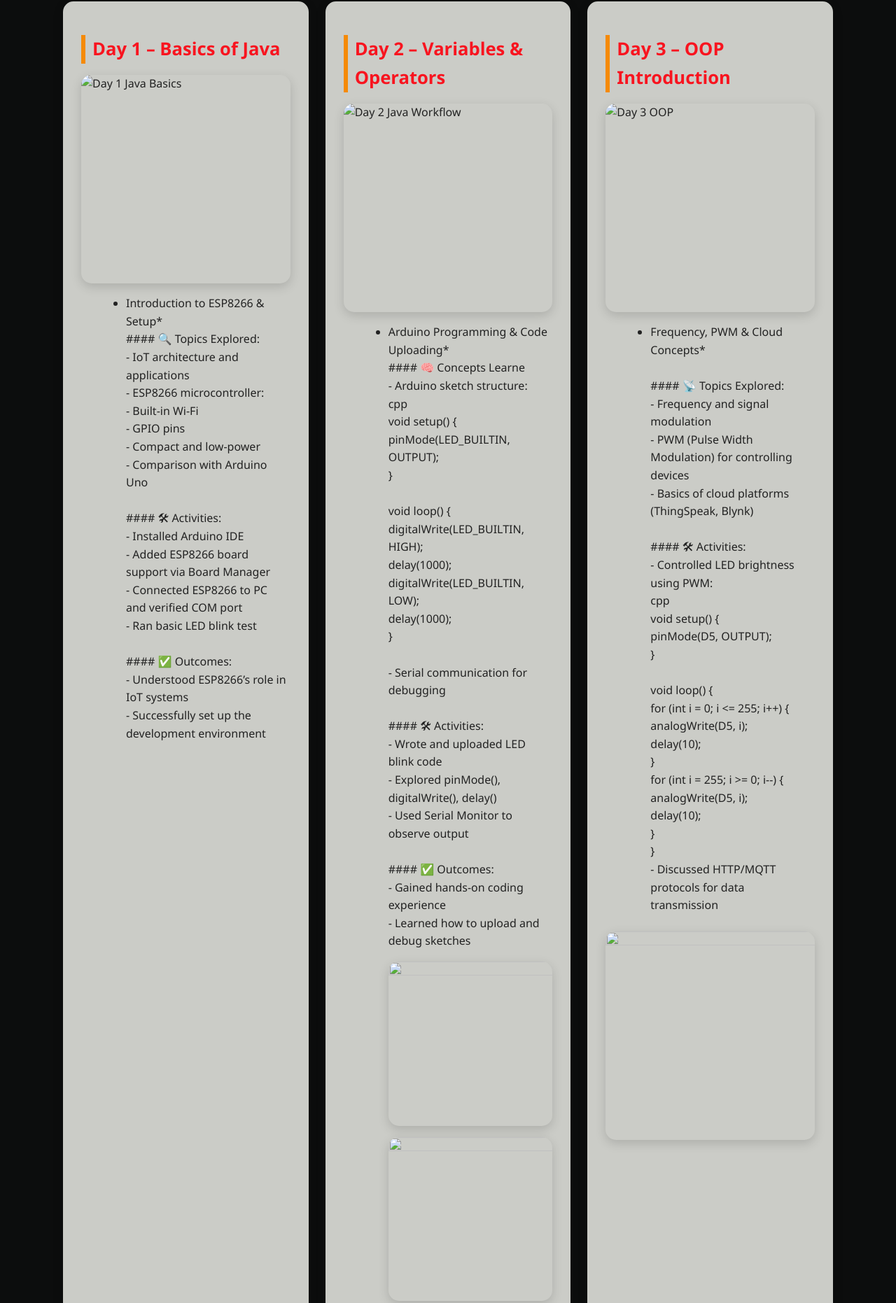
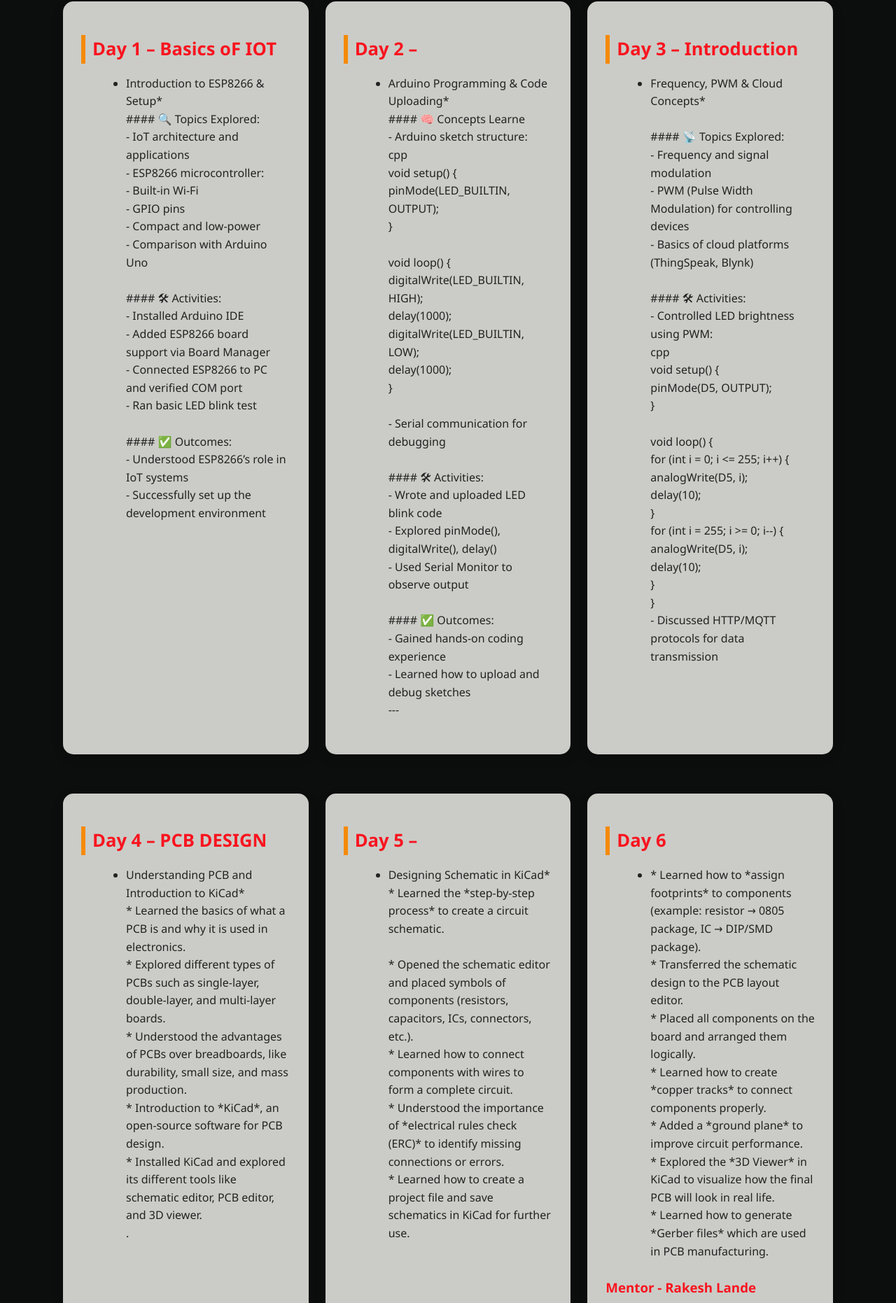
Before and after one commit to payalpawar2006/Fablab2025, a plain HTML site: page documentation6.html in a window 1280 px wide. Shown: the part 928-2790 px from the top of the page at 70% size. Drawn offline with Linux system fonts and the light colour scheme.

Commit message:
Update documentation6.html

```diff
--- a/documentation6.html
+++ b/documentation6.html
@@ -3,7 +3,7 @@
 <head>
   <meta charset="UTF-8">
   <meta name="viewport" content="width=device-width, initial-scale=1.0">
-  <title>Java Learning Module</title>
+  <title>PCB AND IOT Module</title>
 
   <style>
     :root {
@@ -187,8 +187,8 @@
     <div class="day-box">
       <!-- Day 1 -->
       <div class="card">
-        <h2>Day 1 – Basics of Java</h2>
-        <img src="c:\Users\Shivrudra\AppData\Local\Packages\5319275A.WhatsAppDesktop_cv1g1gvanyjgm\TempState\A084F26F690DBC23A52E67027693F2B2\WhatsApp Image 2025-09-23 at 02.00.23_2976cc30.jpg" height="400" width="400" alt="Day 1 Java Basics">
+        <h2>Day 1 – Basics oF IOT</h2>
+
         <ul>
           <li> Introduction to ESP8266 & Setup*<BR>
 
@@ -217,8 +217,8 @@
 
       <!-- Day 2 -->
       <div class="card">
-        <h2>Day 2 – Variables & Operators</h2>
-        <img src="c:\Users\Shivrudra\AppData\Local\Packages\5319275A.WhatsAppDesktop_cv1g1gvanyjgm\TempState\C2368D3D45705A56E51EC5940E187F8D\WhatsApp Image 2025-09-23 at 02.00.25_b3746e5b.jpg" height="400" width="400" alt="Day 2 Java Workflow">
+        <h2>Day 2 – </h2>
+
         <ul>
           <li>Arduino Programming & Code Uploading*<BR>
 
@@ -246,8 +246,6 @@
 #### ✅ Outcomes:<BR>
 - Gained hands-on coding experience<BR>
 - Learned how to upload and debug sketches<BR>
-    <IMG SRC="c:\Users\Shivrudra\AppData\Local\Packages\5319275A.WhatsAppDesktop_cv1g1gvanyjgm\TempState\492114F6915A69AA3DD005AA4233EF51\WhatsApp Image 2025-09-23 at 02.00.37_bf8989ac.jpg" HEIGHT="400" WIDTH="400">
-        <IMG SRC="c:\Users\Shivrudra\AppData\Local\Packages\5319275A.WhatsAppDesktop_cv1g1gvanyjgm\TempState\033DAEF61EA8721921FBBEEBB6F87313\WhatsApp Image 2025-09-23 at 02.00.35_fcf84c8e.jpg" HEIGHT="400" WIDTH="400">
 
 ---
 </li>
@@ -258,8 +256,8 @@
 
       <!-- Day 3 -->
       <div class="card">
-        <h2>Day 3 – OOP Introduction</h2>
-        <img src="c:\Users\Shivrudra\AppData\Local\Packages\5319275A.WhatsAppDesktop_cv1g1gvanyjgm\TempState\43C656628A4A479E108ED86F7A28A010\WhatsApp Image 2025-09-23 at 02.00.33_05890415.jpg" height="400" width="400" alt="Day 3 OOP">
+        <h2>Day 3 –  Introduction</h2>
+
         <ul>
           <li>Frequency, PWM & Cloud Concepts*<BR><BR>
 
@@ -289,14 +287,14 @@
 - Discussed HTTP/MQTT protocols for data transmission
 </li>
         </ul>
-        <IMG SRC="c:\Users\Shivrudra\AppData\Local\Packages\5319275A.WhatsAppDesktop_cv1g1gvanyjgm\TempState\90415F9B8D0FE2DA891B58A2DAB18F8D\WhatsApp Image 2025-09-23 at 02.00.37_de5a53d6.jpg" HEIGHT="400" WIDTH="400">
+
 
       </div>
 
       <!-- Day 4 -->
       <div class="card">
         <h2>Day 4 – PCB DESIGN</h2>
-        <img src="c:\Users\Shivrudra\AppData\Local\Packages\5319275A.WhatsAppDesktop_cv1g1gvanyjgm\TempState\B0490B85E92B64DBB5DB76BF8FCA6A82\WhatsApp Image 2025-09-23 at 02.00.38_e7eb5a79.jpg" height="400" width="400" alt="Day 4 Java Control">
+
         <ul>
           <li> Understanding PCB and Introduction to KiCad*<BR>
 
@@ -312,8 +310,8 @@
 
       <!-- Day 5 -->
       <div class="card">
-        <h2>Day 5 – Arrays & Functions</h2>
-        <img src="c:\Users\Shivrudra\AppData\Local\Packages\5319275A.WhatsAppDesktop_cv1g1gvanyjgm\TempState\217B4C71837FAC172FABEBFC299F755B\WhatsApp Image 2025-09-23 at 02.00.38_4a46f478.jpg" height="400" width="400" alt="Day 5 Arrays">
+        <h2>Day 5 – </h2>
+
         <ul>
           <li> Designing Schematic in KiCad*<BR>
 
@@ -331,8 +329,8 @@
 
       <!-- Day 6 -->
       <div class="card">
-        <h2>Day 6 – Exception & File Handling</h2>
-        <img src="c:\Users\Shivrudra\AppData\Local\Packages\5319275A.WhatsAppDesktop_cv1g1gvanyjgm\TempState\94F4EDE62112B790C91D5E64FDB09CB8\WhatsApp Image 2025-09-23 at 02.00.39_1c669f2e.jpg" height="400" width="400" alt="Day 6 File Handling">
+        <h2>Day 6 </h2>
+
         <ul>
           <li>* Learned how to *assign footprints* to components (example: resistor → 0805 package, IC → DIP/SMD package).<BR>
 * Transferred the schematic design to the PCB layout editor.<BR>
@@ -359,8 +357,8 @@
     <div class="card">
       <h2>Final Project</h2>
       <H2>IOT AND PCB</H2>
-      <video controls="controls" autoplay="autoplay" width="600" height="600"  <source src="c:\Users\Shivrudra\AppData\Local\Packages\5319275A.WhatsAppDesktop_cv1g1gvanyjgm\TempState\227E072D131BA77451D8F27AB9AFDFB7\WhatsApp Video 2025-09-23 at 02.00.36_91cd7edc.mp4" type="video/mp4" ></video>
-     <IMG SRC="c:\Users\Shivrudra\AppData\Local\Packages\5319275A.WhatsAppDesktop_cv1g1gvanyjgm\TempState\AB81265D898EF7F38A3E95FC98C2A669\WhatsApp Image 2025-09-23 at 02.22.54_39f1aeaa.jpg" HEIGH="500" WIDTH="500">
-<IMG SRC="c:\Users\Shivrudra\AppData\Local\Packages\5319275A.WhatsAppDesktop_cv1g1gvanyjgm\TempState\90248D0A98105FA534CF2B0696DDD12F\WhatsApp Image 2025-09-23 at 02.24.09_a984bf58.jpg"width="500" height="500"
+
+     <IMG SRC="pcb pr1.jpg"HEIGH="500" WIDTH="500">
+<IMG SRC="pcboutput.jpg" width="500" height="500"
   <footer>
     © 2025 PCB  AND IOT MODULE</footer>
```
